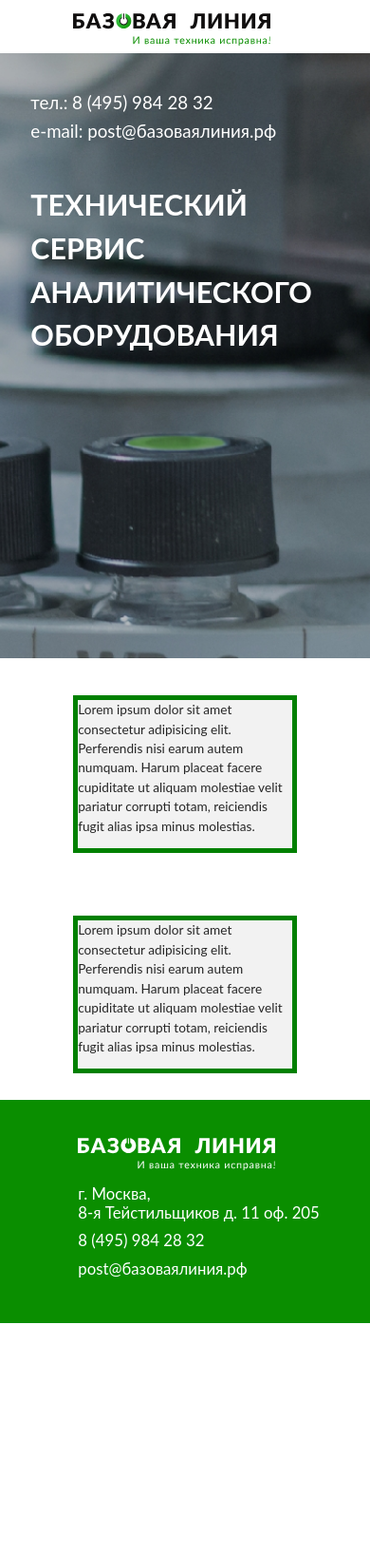
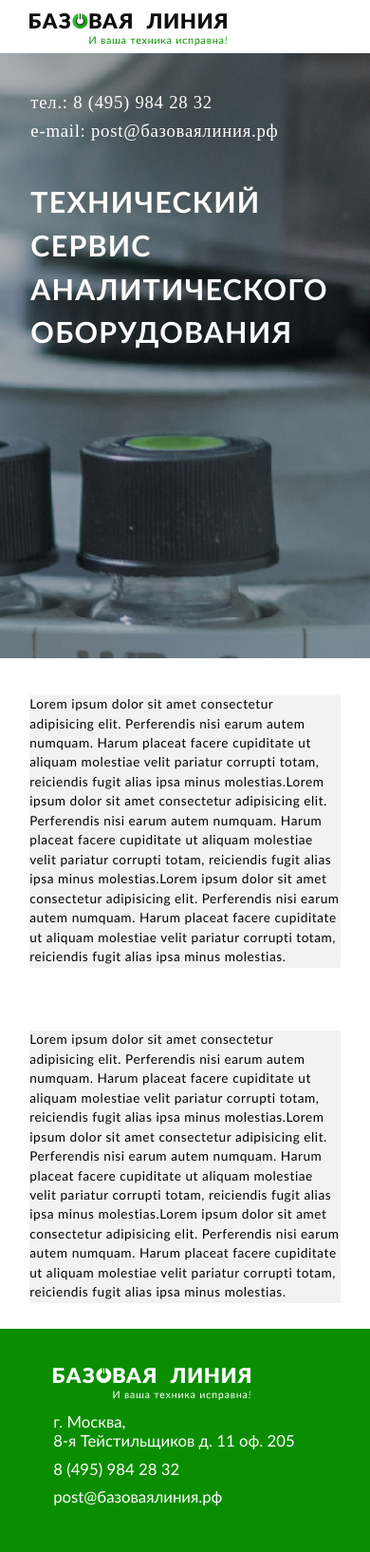
Before and after one commit to NSlesarev/Baseline, a website built with Vite: page index.html in a window 390 px wide. Shown: the whole page at 95% size. Before the commit the page ends 1393 px from the top, so only its background shows below. Built offline with nearby package versions, Linux system fonts and the light colour scheme; files whose address does not match are found by name.

Commit message:
Refactor: Отредактировать верстку

```diff
--- a/index.html
+++ b/index.html
@@ -1,42 +1,44 @@
 <!doctype html>
-<html lang="en">
+<html lang="ru">
   <head>
     <meta charset="UTF-8" />
-    <!-- <link rel="icon" type="image/svg+xml" href="/vite.svg" /> -->
     <meta name="viewport" content="width=device-width, initial-scale=1.0" />
+    <link rel="icon" type="image/png" href="/src/assets/img/favicon-32x32.png" sizes="32x32">
+    <link rel="icon" type="image/png" href="/src/assets/img/favicon-16x16.png" sizes="16x16">
     <link rel="stylesheet" href="/src/style/index.css">
     <title>Базовая линия</title>
   </head>
   <body>
     <div class="wrapper">
-      <section class="header">
+      <header class="header">
         <div class="header__container">
           <div class="header__link">
             <a href="/">
               <img
-                class="header__link-logo"
+                class="header__logo"
                 src="./src/assets/img/logo.svg"
                 alt="Логотип компании 'Базовая линия'">
             </a>
           </div>
           <div class="header__contacts">
-              <article class="header__contacts__container">
+            <article class="header__contacts-container">
               <img
-                  class="header__contacts__svg"
+                class="header__icon"
                 src="/src/assets/img/phone.svg"
                 alt="Иконка телефонной трубки">
-                <span class="header__contacts__text">8 (495) 984 28 32</span>
+              <span class="header__text">8 (495) 984 28 32</span>
             </article>
-              <article class="header__contacts__container">
+            <article class="header__contacts-container">
               <img
-                  class="header__contacts__svg"
+                class="header__icon"
                 src="/src/assets/img/mail.svg"
                 alt="иконка конверта почты">
-                <span class="header__contacts__text">post@базоваялиния.рф</span>
+              <span class="header__text">post@базоваялиния.рф</span>
             </article>
           </div>
         </div>
-      </section>
+      </header>
+      <main>
         <div class="full-width">
           <section class="technical">
             <div class="technical__content">
@@ -52,14 +54,14 @@
         </div>
         <section class="adminka">
           <div class="adminka__text">
-          <p class="text">Lorem ipsum dolor sit amet consectetur adipisicing elit. Perferendis nisi earum autem numquam. Harum placeat facere cupiditate ut aliquam molestiae velit pariatur corrupti totam, reiciendis fugit alias ipsa minus molestias.</p>
+            <p class="adminka__paragraph">Lorem ipsum dolor sit amet consectetur adipisicing elit. Perferendis nisi earum autem numquam. Harum placeat facere cupiditate ut aliquam molestiae velit pariatur corrupti totam, reiciendis fugit alias ipsa minus molestias.Lorem ipsum dolor sit amet consectetur adipisicing elit. Perferendis nisi earum autem numquam. Harum placeat facere cupiditate ut aliquam molestiae velit pariatur corrupti totam, reiciendis fugit alias ipsa minus molestias.Lorem ipsum dolor sit amet consectetur adipisicing elit. Perferendis nisi earum autem numquam. Harum placeat facere cupiditate ut aliquam molestiae velit pariatur corrupti totam, reiciendis fugit alias ipsa minus molestias.</p>
           </div>
           <div class="adminka__text">
-          <p class="text">Lorem ipsum dolor sit amet consectetur adipisicing elit. Perferendis nisi earum autem numquam. Harum placeat facere cupiditate ut aliquam molestiae velit pariatur corrupti totam, reiciendis fugit alias ipsa minus molestias.</p>
+            <p class="adminka__paragraph">Lorem ipsum dolor sit amet consectetur adipisicing elit. Perferendis nisi earum autem numquam. Harum placeat facere cupiditate ut aliquam molestiae velit pariatur corrupti totam, reiciendis fugit alias ipsa minus molestias.Lorem ipsum dolor sit amet consectetur adipisicing elit. Perferendis nisi earum autem numquam. Harum placeat facere cupiditate ut aliquam molestiae velit pariatur corrupti totam, reiciendis fugit alias ipsa minus molestias.Lorem ipsum dolor sit amet consectetur adipisicing elit. Perferendis nisi earum autem numquam. Harum placeat facere cupiditate ut aliquam molestiae velit pariatur corrupti totam, reiciendis fugit alias ipsa minus molestias.</p>
           </div>
         </section>
         <div class="full-width">
-        <section class="footer">
+          <footer class="footer">
             <div class="footer__content">
               <a class="footer__link" href="/">
                 <img
@@ -68,36 +70,32 @@
                   alt="Логотип компании в белом цвете 'Базовая линия">
               </a>
               <div class="footer__contacts">
-
-              <article class="footer__contacts__container">
+                <article class="footer__contacts-container">
                   <img
-                  class="footer__contacts__svg"
+                    class="footer__icon"
                     src="/src/assets/img/home-icon.svg"
                     alt="Иконка телефонной трубки">
-                <span class="footer__contacts__text">г. Москва,<br/> 8-я Тейстильщиков д. 11 оф. 205</span>
+                  <span class="footer__text">г. Москва,<br class="footer__br"/> 8-я Тейстильщиков д. 11 оф. 205</span>
                 </article>
-
-              <article class="footer__contacts__container">
+                <article class="footer__contacts-container">
                   <img
-                  class="footer__contacts__svg"
+                    class="footer__icon"
                     src="/src/assets/img/phone-icon.svg"
                     alt="Иконка телефонной трубки">
-                <span class="footer__contacts__text">8 (495) 984 28 32</span>
+                  <span class="footer__text">8 (495) 984 28 32</span>
                 </article>
-
-              <article class="footer__contacts__container">
+                <article class="footer__contacts-container">
                   <img
-                  class="footer__contacts__svg"
+                    class="footer__icon"
                     src="/src/assets/img/mail-icon.svg"
                     alt="иконка конверта почты">
-                <span class="footer__contacts__text">post@базоваялиния.рф</span>
-              </article>
+                  <span class="footer__text">post@базоваялиния.рф</span>
                 </article>
               </div>
-        </section>
             </div>
+          </footer>
         </div>
-
-
+      </main>
+    </div>
   </body>
 </html>
--- a/src/style/all-styles/adminka-style.css
+++ b/src/style/all-styles/adminka-style.css
@@ -2,31 +2,29 @@
     display: flex;
     flex-direction: column;
 }
+
 .adminka__text {
-    margin: 3vw 0 2vw 0 ;
-    border: 5px solid green;
-    height: 10vw;
-    background: rgb(242, 242, 242);
+    margin: 3vw 0;
+    background: var(--color-background-white);
 }
-.text {
-    color: rgb(38, 38, 38);
-    font-family: Lato;
+
+.adminka__paragraph {
+    color: var(--color-black);
+    font-family: Lato, sans-serif;
     font-size: clamp(1.5vw, 1.5vw, 5.8vw);
     font-weight: 400;
     line-height: 1.5;
-    letter-spacing: 4%;
+    letter-spacing: 0.04em;
     text-align: left;
 }
 
-@media(max-width: 768px) {
+/* Мобильные стили */
+@media (max-width: 768px) {
     .adminka__text {
-        margin: 10vw 0 7vw 0 ;
-        border: 5px solid green;
-        height: 40vw;
-        background: rgb(242, 242, 242);
+        margin: 10vw 0 7vw 0;
     }
 
-    .text {
+    .adminka__paragraph {
         font-size: clamp(3.5vw, 3.5vw, 9.8vw);
     }
 }
--- a/src/style/all-styles/fonts.css
+++ b/src/style/all-styles/fonts.css
@@ -1,23 +1,23 @@
 @font-face {
     font-family: 'Lato';
-    src: url('../fonts/Lato-Regular.woff2') format('woff2'), url('../fonts/Lato-Regular.woff') format('woff');
+    src: url('../../assets/fonts/Lato-Regular.woff2') format('woff2'), url('../fonts/Lato-Regular.woff') format('woff');
     font-weight: normal;
     font-style: normal;
 }
 @font-face {
     font-family: 'Lato';
-    src: url('../fonts/Lato-Bold.woff2') format('woff2'), url('../fonts/Lato-Bold.woff') format('woff');
+    src: url('../../assets/fonts/Lato-Bold.woff2') format('woff2'), url('../fonts/Lato-Bold.woff') format('woff');
     font-weight: bold;
     font-style: normal;
 }
 @font-face {
     font-family: 'ic-base';
-    src: url('../fonts/ic-base.eot');
-    src: url('../fonts/ic-base.eot?#iefix') format('embedded-opentype'),
-        url('../fonts/ic-base.woff2') format('woff2'),
-        url('../fonts/ic-base.woff') format('woff'),
-        url('../fonts/ic-base.ttf') format('truetype'),
-        url('../fonts/ic-base.svg#ic-base') format('svg');
+    src: url('../../assets/fonts/ic-base.eot');
+    src: url('../../assets/fonts/ic-base.eot?#iefix') format('embedded-opentype'),
+        url('../../assets/fonts/ic-base.woff2') format('woff2'),
+        url('../../assets/fonts/ic-base.woff') format('woff'),
+        url('../../assets/fonts/ic-base.ttf') format('truetype'),
+        url('../../assets/fonts/ic-base.svg#ic-base') format('svg');
     font-weight: normal;
     font-style: normal;
 }
--- a/src/style/all-styles/footer-style.css
+++ b/src/style/all-styles/footer-style.css
@@ -1,86 +1,77 @@
 .footer {
+    background-color: var(--color-green);
+}
 
-    background-color: #0A8E00;
-}
 .footer__content {
     display: flex;
     flex-direction: row;
     margin-left: 19.8vw;
-    padding: 0.7vw 0 0.7vw 0;
+    padding: 0.7vw 0;
     gap: 3.0vw;
+}
 
-}
-.footer__link {
-
-}
 .footer__logo {
     width: 10.4vw;
     height: auto;
 }
+
 .footer__contacts {
     display: flex;
     align-items: center;
     gap: 2.4vw;
 }
 
-.footer__contacts__container {
+.footer__contacts-container {
     display: flex;
-    flex-direction: row;
     align-items: center;
     gap: 0.5vw;
 }
 
-.footer__contacts__svg {
+.footer__icon {
     width: 1.6vw;
     height: auto;
 }
 
-.footer__contacts__text {
-    color: rgb(255, 255, 255);
-    font-family: Lato;
+.footer__text {
+    color: var(--color-white);
+    font-family: Lato, sans-serif;
     font-size: clamp(0.9vw, 0.9vw, 3.8vw);
     font-weight: 400;
     line-height: 22px;
-    letter-spacing: 0%;
     text-align: left;
 }
 
-br {
+.footer__br {
     display: none;
 }
 
-@media(max-width: 768px) {
+/* Мобильные стили */
+@media (max-width: 768px) {
     .footer__content {
-        display: flex;
         flex-direction: column;
-        margin-left: 21.1vw;
-        padding: 10.4vw 0 12.0vw 0;
-
+        margin: 0 14.4vw;
+        padding: 10.4vw 0 12.0vw;
     }
 
     .footer__logo {
         width: 53.3vw;
-        height: auto;
     }
 
     .footer__contacts {
-        display: flex;
         flex-direction: column;
         align-items: flex-start;
     }
 
-    .footer__contacts__svg {
-       display: none;
+    .footer__icon {
+        display: none;
     }
 
-    .footer__contacts__text {
+    .footer__text {
         font-size: clamp(4.3vw, 4.3vw, 8.7vw);
         line-height: 1.2;
-
     }
 
-    br {
+    .footer__br {
         display: block;
     }
-
 }
--- a/src/style/all-styles/header-style.css
+++ b/src/style/all-styles/header-style.css
@@ -5,7 +5,6 @@
 
 .header__container {
     display: flex;
-    flex-direction: row;
     justify-content: space-between;
     padding-top: 1.1vw;
 }
@@ -13,11 +12,9 @@
 .header__link {
     display: flex;
     align-items: center;
-
 }
 
-.header__link-logo {
-    align-items: center;
+.header__logo {
     width: 10.4vw;
     height: auto;
 }
@@ -25,43 +22,51 @@
 .header__contacts {
     display: flex;
     flex-direction: column;
-    color: rgb(10, 142, 0);
-    font-family: Lato;
+    color: var(--color-green);
+    font-family: Lato, sans-serif;
     font-size: clamp(0.9vw, 0.9vw, 3.8vw);
     font-weight: 700;
     line-height: 1.2;
-    letter-spacing: 4%;
+    letter-spacing: 0.04em;
     text-align: left;
     gap: 0.5vw;
 }
 
-.header__contacts__container {
+.header__contacts-container {
     display: flex;
     align-items: center;
 }
 
-.header__contacts__svg {
+.header__icon {
     width: 1.3vw;
     height: auto;
 }
 
-.header__contacts__text {
+.header__text {
     margin-left: 0.7vw;
 }
 
-@media(max-width: 768px) {
+/* Мобильные стили */
+@media (max-width: 768px) {
+    .header {
+        width: 84.0vw;
+        margin: auto;
+    }
     .header__container {
-        display: flex;
-
         flex-direction: column;
         padding-top: 3.7vw;
+    }
+
+    .header__logo {
+        width: 53.3vw;
+        margin: auto;
     }
 
     .header__contacts {
         display: none;
     }
 
-    .header__link-logo {
+    .header__link {
         width: 53.3vw;
         height: auto;
     }
--- a/src/style/all-styles/technical-style.css
+++ b/src/style/all-styles/technical-style.css
@@ -4,21 +4,20 @@
     background-position: center;
     background-size: cover;
     margin-top: 1.1vw;
+}
 
-}
 .technical__content {
     display: flex;
-    padding-top: 7.0vw;
-    padding-bottom: 20.3vw;
-    margin: 0 19.8vw 0 19.8vw;
+    padding: 7.0vw 19.8vw 20.3vw;
 }
+
 .technical__title {
-    color: rgb(38, 38, 38);
-    font-family: Lato;
+    color: var(--color-black);
+    font-family: Lato, sans-serif;
     font-size: clamp(3.1vw, 3.1vw, 12.5vw);
     font-weight: 700;
     line-height: 1.5;
-    letter-spacing: 4%;
+    letter-spacing: 0.04em;
     text-align: left;
 }
 
@@ -26,45 +25,34 @@
     display: none;
 }
 
+/* Мобильные стили */
 @media (max-width: 768px) {
     .technical {
         background-image: url(/src/assets/img/background-mobile.jpeg);
-        background-repeat: no-repeat;
-        background-position: center;
-        background-size: cover;
+    }
 
-    }
     .technical__content {
-        display: flex;
         flex-direction: column;
-        padding-top: 10.7vw;
-        padding-bottom: 81.3vw;
-        margin: 0 8.3vw 0 8.3vw;
+        padding: 10.7vw 8.3vw 81.3vw;
         gap: 11.5vw;
     }
+
     .technical__title {
-        color: white;
-        font-family: Lato;
+        color: var(--color-white);
         font-size: clamp(7.8vw, 7.8vw, 16.5vw);
-        font-weight: 700;
-        line-height: 1.5;
-        letter-spacing: 4%;
-        text-align: left;
     }
+
     .technical__contacts {
         display: flex;
         flex-direction: column;
-        color: rgb(255, 255, 255);
-        font-family: Lato;
+        color: var(--color-white);
         font-size: clamp(4.8vw, 4.8vw, 9.8vw);
         font-weight: 400;
         line-height: 22px;
-        letter-spacing: 4%;
-        text-align: left;
+        letter-spacing: 0.04em;
     }
 
     .technical__mail {
         margin-top: 1.9vw;
     }
-
 }
--- a/src/style/index.css
+++ b/src/style/index.css
@@ -5,15 +5,25 @@
 @import url(/src/style/all-styles/footer-style.css);
 @import url(/src/style/all-styles/adminka-style.css);
 
+:root {
+    --color-white: #ffffff;
+    --color-black: #000000;
+    --color-green: #0a8e00;
+    --color-background-white: #f2f2f2;
+}
+
 .body {
     max-width: 1920px;
 }
 
 .wrapper {
-    max-width: 60.4vw;
+    display: flex;
+    flex-direction: column;
+    width: 60.4vw;
     margin: auto;
 }
 
+/* Стили для элементов, занимающих всю ширину */
 .full-width {
     width: 100vw;
     position: relative;
@@ -23,13 +33,10 @@
     margin-right: -50vw;
 }
 
-@media(max-width: 375px){
+/* Мобильные стили */
+@media (max-width: 768px) {
     .wrapper {
-        max-width: 100%;
+        width: 84.0vw;
         padding-inline: 7.8vw;
     }
-
-    .full-width {
-
-    }
 }
```
Also changed, not shown: src/assets/img/favicon-16x16.png (added), src/assets/img/favicon-32x32.png (added), src/assets/img/favicon.ico (added). Lines whose indentation alone changed are shown as unchanged.
